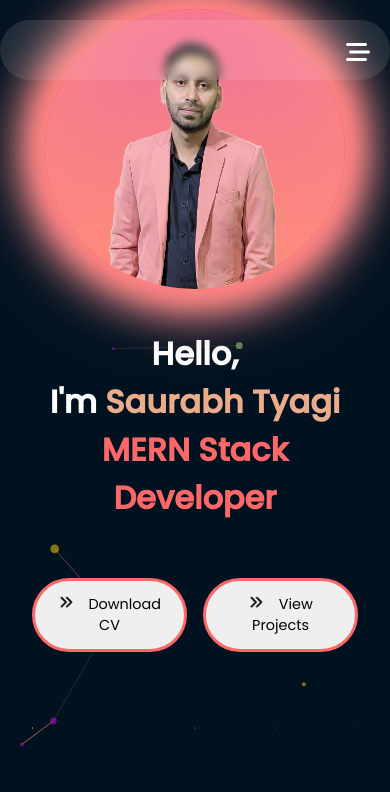
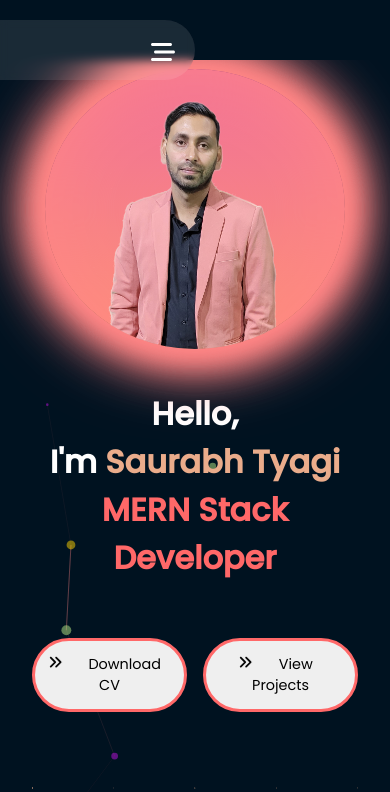
Before and after one commit to SAURABHTY01/personal-portfolio, a React (Create React App) app: page / in a window 390 px wide. Shown: the top 792 px of the page. Built offline with nearby package versions, Linux system fonts and the light colour scheme.

Commit message:
initial commit

```diff
--- a/src/index.css
+++ b/src/index.css
@@ -1,16 +1,16 @@
 @import url('https://fonts.googleapis.com/css2?family=Poppins:ital,wght@0,400;0,500;1,400;1,500&display=swap');
 
-*, *::before, *::after {
+*, *::before, *::after, html, html::before, html::after {
   margin: 0;
   padding: 0;
   box-sizing: border-box;
   font-family: "Poppins", sans-serif;
 }
 
-html, body {
-  margin: 0;
-  padding: 0;
-  overflow-x: hidden;
+body {
+  position: fixed;
+    width: 100%;
+    height: 100%;
 }
 
 body {
--- a/src/style/main.css
+++ b/src/style/main.css
@@ -438,7 +438,7 @@
 }
 
 /* Mobile Media Query */
-@media only screen and (max-width: 480px) {
+@media only screen and (max-width: 799px) {
   .home-content {
     padding: 2rem;
   }
@@ -459,6 +459,10 @@
     width: 250px; /* Adjust the width for better responsiveness */
     height: 250px; /* Adjust the height for better responsiveness */
     object-fit: cover;
+  }
+
+  .exp-section {
+    overflow-x: hidden;
   }
 }
 
--- a/src/style/navbar.css
+++ b/src/style/navbar.css
@@ -90,6 +90,7 @@
     flex-direction: column;
     align-items: center;
     width: inherit;
+    position: sticky;
   }
 
   .menu-icon {
```
